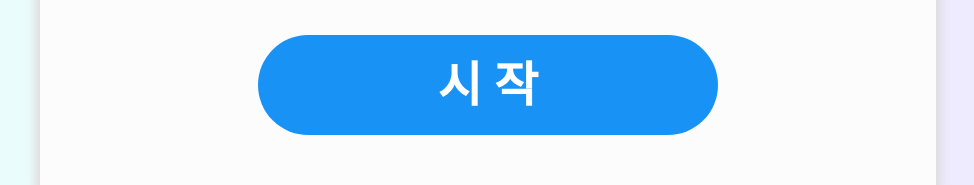
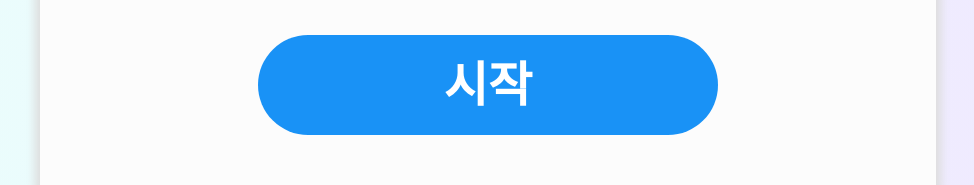
Before and after one commit to lymin0109/mbti, a website: page public/index.html in a window 1280 px wide. Shown: the part 1271-1456 px from the top of the page, without its empty margins (152-1126 px from the left). Drawn offline with nearby package versions, Linux system fonts and the light colour scheme; a script that the page names is missing; a web font is replaced by a local one.

Commit message:
Update index.html

```diff
--- a/public/index.html
+++ b/public/index.html
@@ -91,7 +91,7 @@
       </div>
       <p class="check-name warning"></p>
       <div class="start-wrap">
-        <button class="start">시 작</button>
+        <a href="main.html"><button class="start">시작</button></a>
       </div>
     </section>
     <section id="qna" class="container">
```
